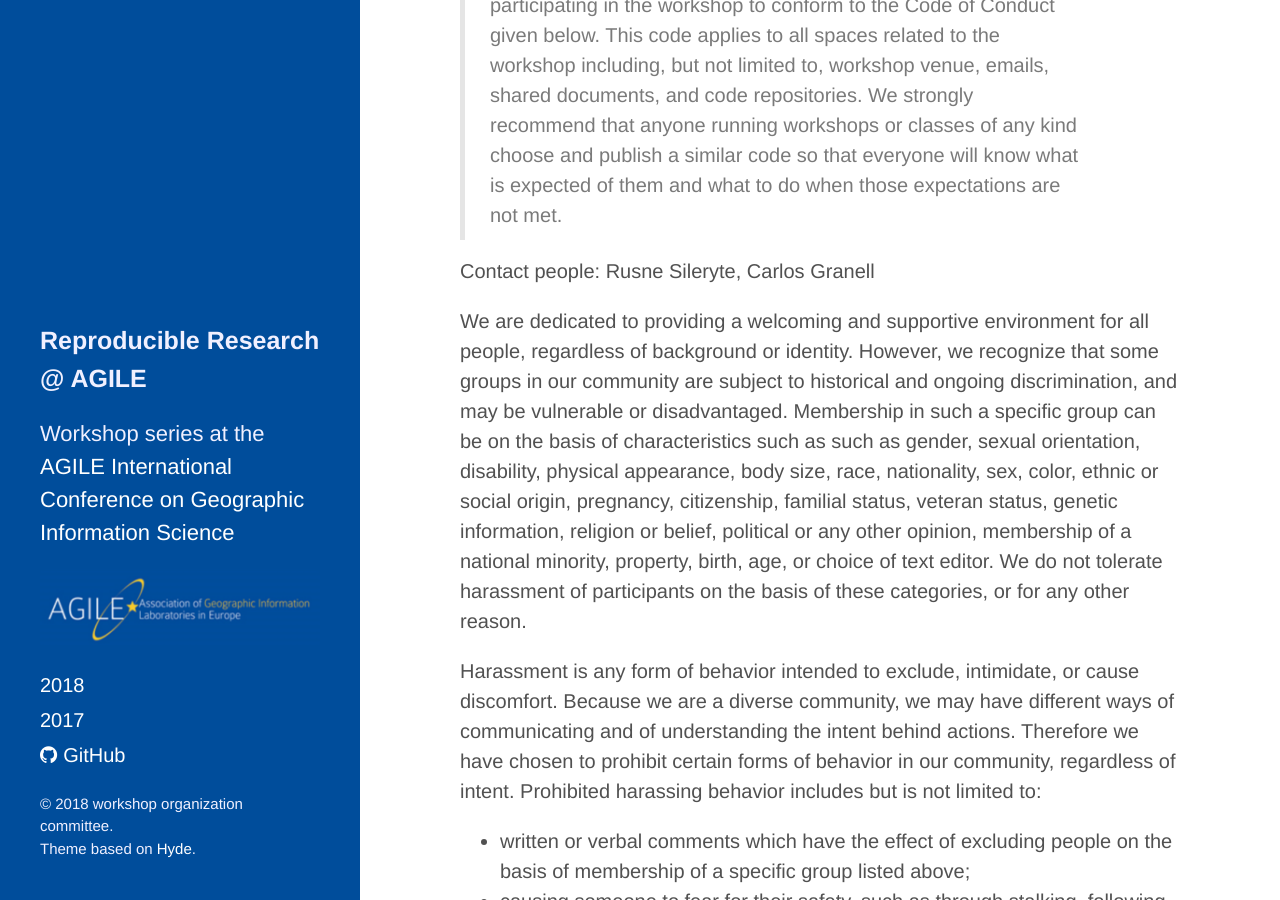
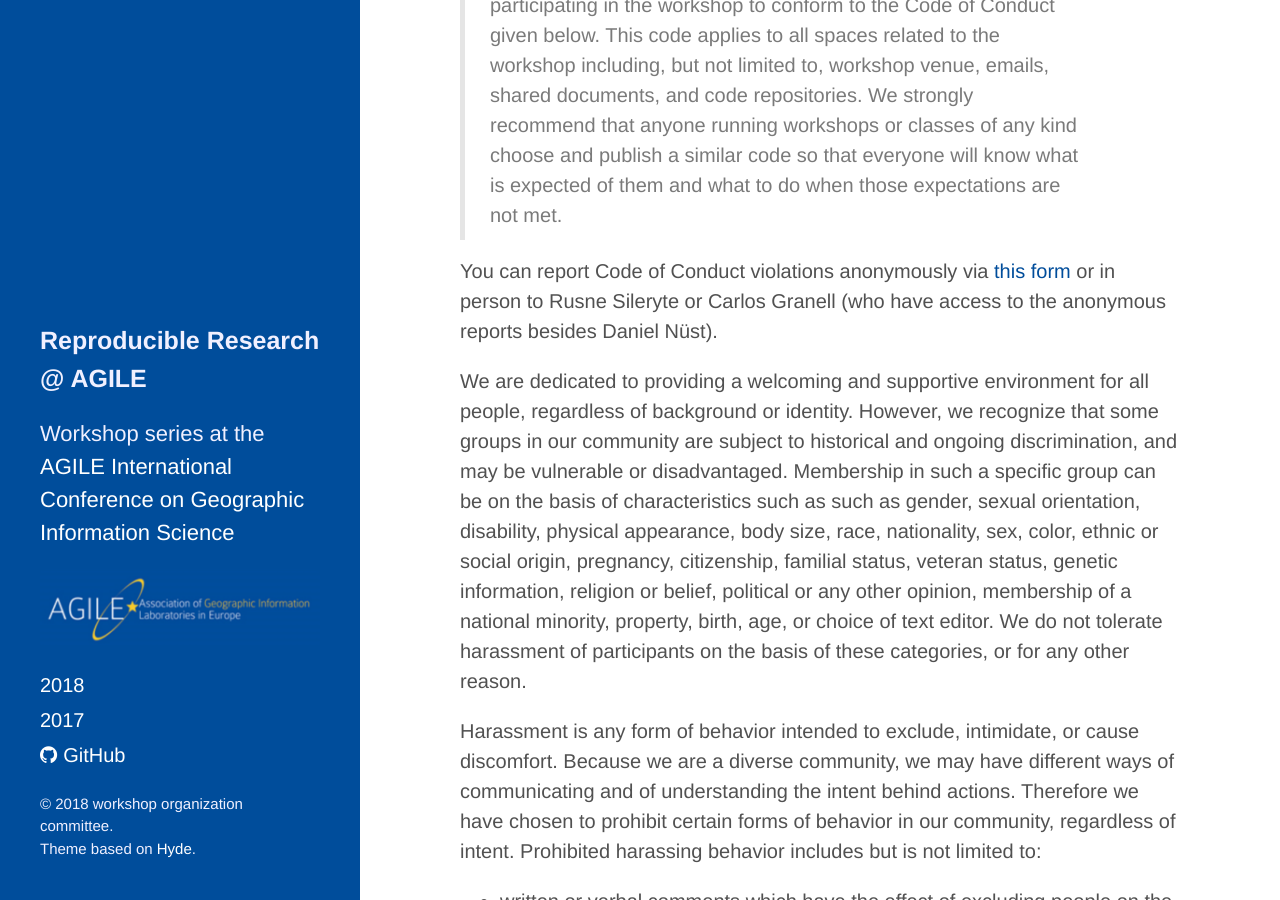
Before and after one commit to reproducible-agile/reproducible-agile.github.io, a Jekyll site: the page built from 2018.md, in a window 1280 px wide and 900 px high, scrolled down 795 px. Built offline with Jekyll 4.4.1, drawn with Linux system fonts in a browser that asks for light colours.

Commit message:
add anonymous report form for CoC violations

```diff
--- a/2018.md
+++ b/2018.md
@@ -32,7 +32,7 @@ The workshop takes place in room **Flygeln (Öresund)**, a seminar room on the 1
 > This code applies to all spaces related to the workshop including, but not limited to, workshop venue, emails, shared documents, and code repositories.
 > We strongly recommend that anyone running workshops or classes of any kind choose and publish a similar code so that everyone will know what is expected of them and what to do when those expectations are not met.
 
-Contact people: Rusne Sileryte, Carlos Granell
+You can report Code of Conduct violations anonymously via [this form](https://docs.google.com/forms/d/e/1FAIpQLSc8eXwMHpHQIbj4BptImIDCDlBgRZeq1mEtKBEglxpoIIkpZQ/viewform?usp=sf_link) or in person to Rusne Sileryte or Carlos Granell (who have access to the anonymous reports besides Daniel Nüst).
 
 We are dedicated to providing a welcoming and supportive environment for all people, regardless of background or identity.
 However, we recognize that some groups in our community are subject to historical and ongoing discrimination, and may be vulnerable or disadvantaged.
```
